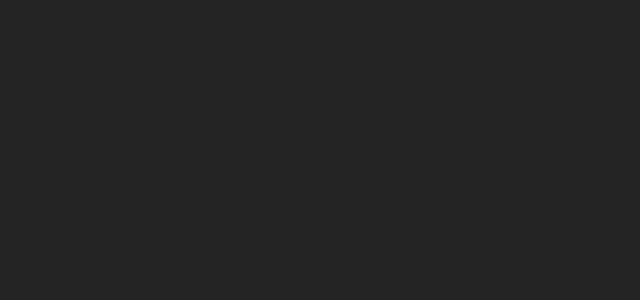
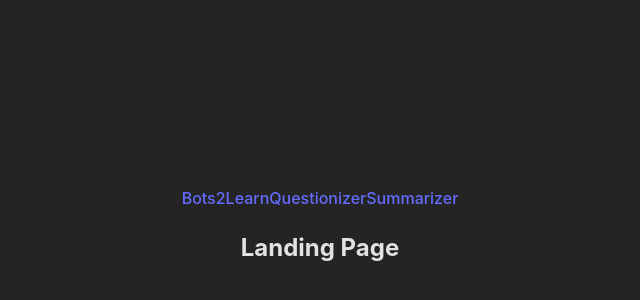
Before and after one commit to emiliomarcos/bots2learn, a React (Vite) app: page / in a window 1280 px wide. Shown: the part 164-464 px from the top of the page, without its empty margins (320-960 px from the left). Built offline with nearby package versions, Linux system fonts and the light colour scheme.

Commit message:
ignore vite cache

```diff
--- a/src/App.tsx
+++ b/src/App.tsx
@@ -2,14 +2,15 @@ import { Landing, Navbar, Questionizer, Summarizer } from './components'
 import { BrowserRouter, Routes, Route } from 'react-router-dom'
 import './App.css'
 
-
 export default function App() {
-  <BrowserRouter>
-    <Navbar />
-    <Routes>
-      <Route path="/" element={<Landing />} />
-      <Route path="/questionizer" element={<Questionizer />} />
-      <Route path="/summarizer" element={<Summarizer />} />
-    </Routes>
-  </BrowserRouter>
+  return (
+    <BrowserRouter>
+      <Navbar />
+      <Routes>
+        <Route path='/' element={<Landing />} />
+        <Route path='/questionizer' element={<Questionizer />} />
+        <Route path='/summarizer' element={<Summarizer />} />
+      </Routes>
+    </BrowserRouter>
+  )
 }
--- a/src/components/Navbar.tsx
+++ b/src/components/Navbar.tsx
@@ -1,5 +1,11 @@
+import { Link } from 'react-router-dom'
+
 export default function Navbar() {
   return (
-    <h2>Navbar</h2>
+    <nav>
+      <Link to='/'>Bots2Learn</Link>
+      <Link to='/questionizer'>Questionizer</Link>
+      <Link to='/summarizer'>Summarizer</Link>
+    </nav>
   )
 }
```
Also changed, not shown: 1 other file (tests, documents, lock files or other folders).
